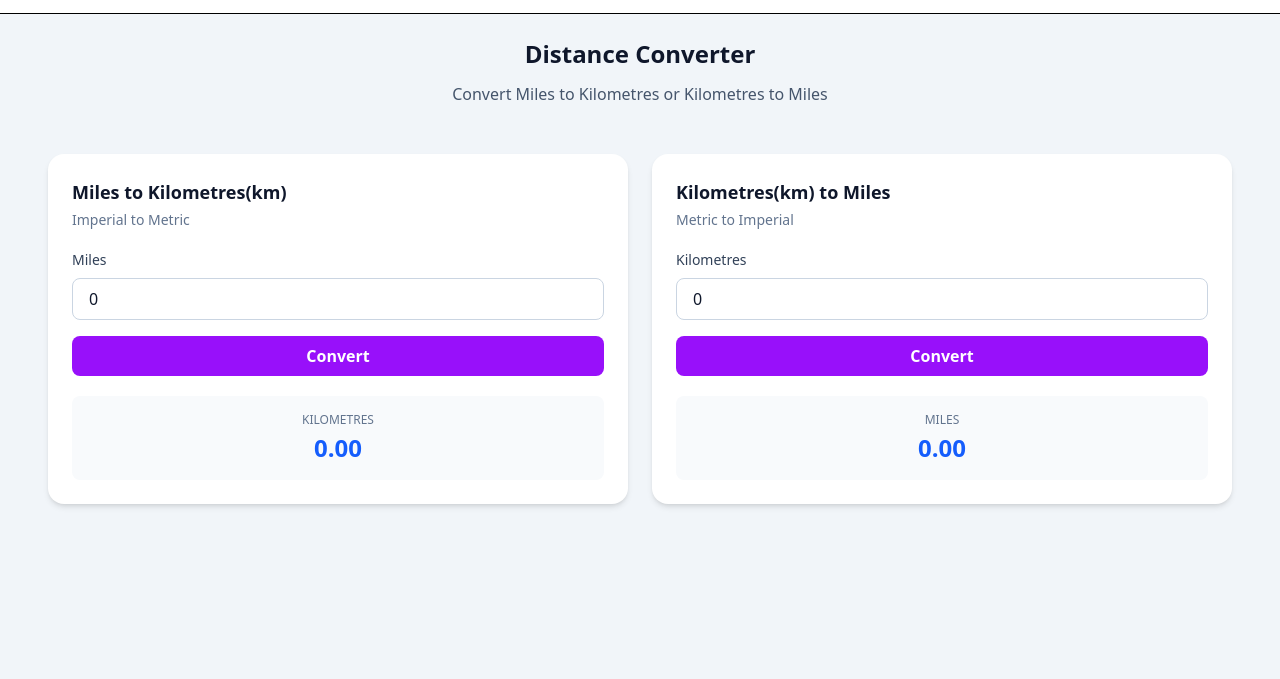
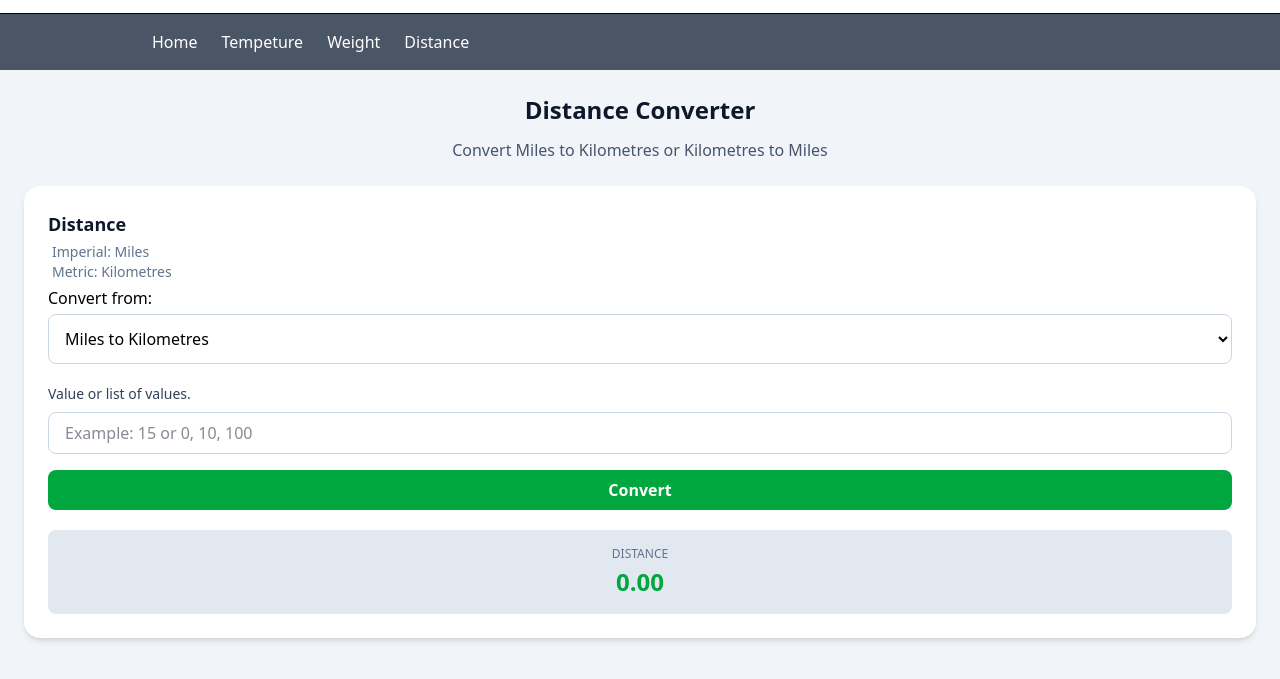
Before and after one commit to BenjaminGataric/Assignment-1, a website: page pages/distance.html in a window 1280 px wide. Shown: the part 47-726 px from the top of the page. Drawn offline with nearby package versions, Linux system fonts and the light colour scheme.

Commit message:
distance html adjusted

```diff
--- a/pages/distance.html
+++ b/pages/distance.html
@@ -15,58 +15,49 @@
             >CPRG 306: Assignment 1</span>
         </div>
     </header>
+    <nav class="bg-gray-600">
+        <ul class="mx-auto flex max-w-5xl items-center gap-6 px-6 py-4">
+          <li><a href="/pages/index.html" class="text-white hover:text-gray-300">Home</a></li>
+          <li><a href="/pages/degrees.html" class="text-white hover:text-gray-300">Tempeture</a></li>
+          <li><a href="/pages/volume.html" class="text-white hover:text-gray-300">Weight</a></li>
+          <li><a href="/pages/distance.html" class="text-white hover:text-gray-300">Distance</a></li>
+        </ul>
+      </nav>
     <section class="text-center p-6">
           <h1 class="text-2xl font-bold text-slate-900">Distance Converter</h1>
           <p class="text-base text-slate-600 mt-3 max-w-xl mx-auto">Convert Miles to Kilometres or Kilometres to Miles</p>
         </section>
     <Main class="max-wl-5xl mx-auto px-6 pb-16">
-      <div class="grid grid-cols-1 md:grid-cols-2 gap-6 p-6">
         <div class="bg-white rounded-2xl shadow-md p-6">
-          <h3 class="text-lg font-bold text-slate-900">Miles to Kilometres(km)</h3>
-          <p class="text-sm text-slate-500 mt-1">Imperial to Metric</p>
+          <h3 class="text-lg font-bold text-slate-900">Distance</h3>
+          <p class="text-sm text-slate-500 m-1">Imperial: Miles<br>Metric: Kilometres</p>
 
-          <label for="miles-input" class="block text-sm font-medium text-slate-700 mt-5 mb-2">Miles</label>
+          <div>
+            <label for="direction" class="block font-medium">Convert from:</label>
+            <select id="direction" class="mt-1 w-full rounded-lg border border-slate-300 p-3 bg-grey-200">
+              <option value="milesToKm">Miles to Kilometres</option>
+              <option value="kmToMiles">Kilometres to Miles</option>
+            </select>
+          </div>
+
+          <label for="distance" class="block text-sm font-medium text-slate-700 mt-5 mb-2">Value or list of values.</label>
           <input
-            id="miles-input"
-            type="number"
-            value="0"
+            id="distance"
+            type="text"
+            placeholder="Example: 15 or 0, 10, 100"
             class="w-full rounded-lg border border-slate-300 px-4 py-2 text-slate-900 focus:border-purple-500 focus-outline-none"
           />
 
           <button
-            id="miles-button"
-            class="w-full mt-4 rounded-lg bg-purple-600 px-4 py-2 font-semibold text-white hover:bg-purple-700 transition cursor-pointer"
+            id="distance"
+            class="w-full mt-4 rounded-lg bg-green-600 px-4 py-2 font-semibold text-white hover:bg-green-700 transition cursor-pointer"
           >Convert</button>
 
-          <div class="mt-5 rounded-lg bg-slate-50 p-4 text-center">
-              <p class="text-xs uppercase tracker-wide text-slate-500">Kilometres</p>
-              <p id="miles-results" class="text-2xl font-bold text-blue-600 mt-1">0.00</p>
+          <div class="mt-5 rounded-lg bg-slate-200 p-4 text-center">
+              <p class="text-xs uppercase tracker-wide text-slate-500">Distance</p>
+              <p id="miles-results" class="text-2xl font-bold text-green-600 mt-1">0.00</p>
           </div>
         </div>
-
-        <div class="bg-white rounded-2xl shadow-md p-6">
-          <h3 class="text-lg font-bold text-slate-900">Kilometres(km) to Miles</h3>
-          <p class="text-sm text-slate-500 mt-1">Metric to Imperial</p>
-
-          <label for="km-input" class="block text-sm font-medium text-slate-700 mt-5 mb-2">Kilometres</label>
-          <input
-            id="km-input"
-            type="number"
-            value="0"
-            class="w-full rounded-lg border border-slate-300 px-4 py-2 text-slate-900 focus:border-purple-500 focus-outline-none"
-          />
-
-          <button
-            id="km-button"
-            class="w-full mt-4 rounded-lg bg-purple-600 px-4 py-2 font-semibold text-white hover:bg-purple-700 transition cursor-pointer"
-          >Convert</button>
-
-          <div class="mt-5 rounded-lg bg-slate-50 p-4 text-center">
-              <p class="text-xs uppercase tracker-wide text-slate-500">Miles</p>
-              <p id="miles-results" class="text-2xl font-bold text-blue-600 mt-1">0.00</p>
-          </div>
-        </div>
-      </div>
     </Main>
   </body>
 </html>
```
